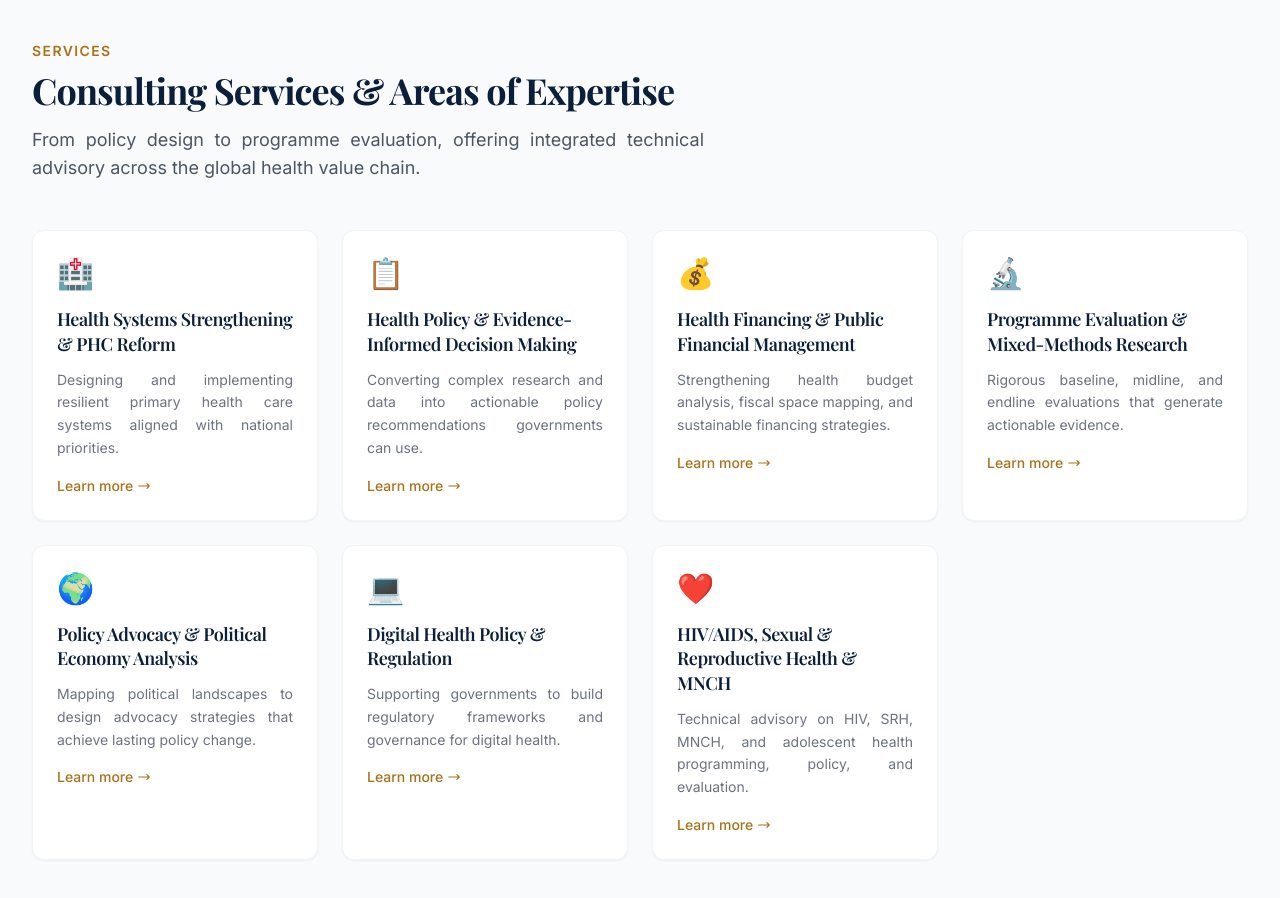
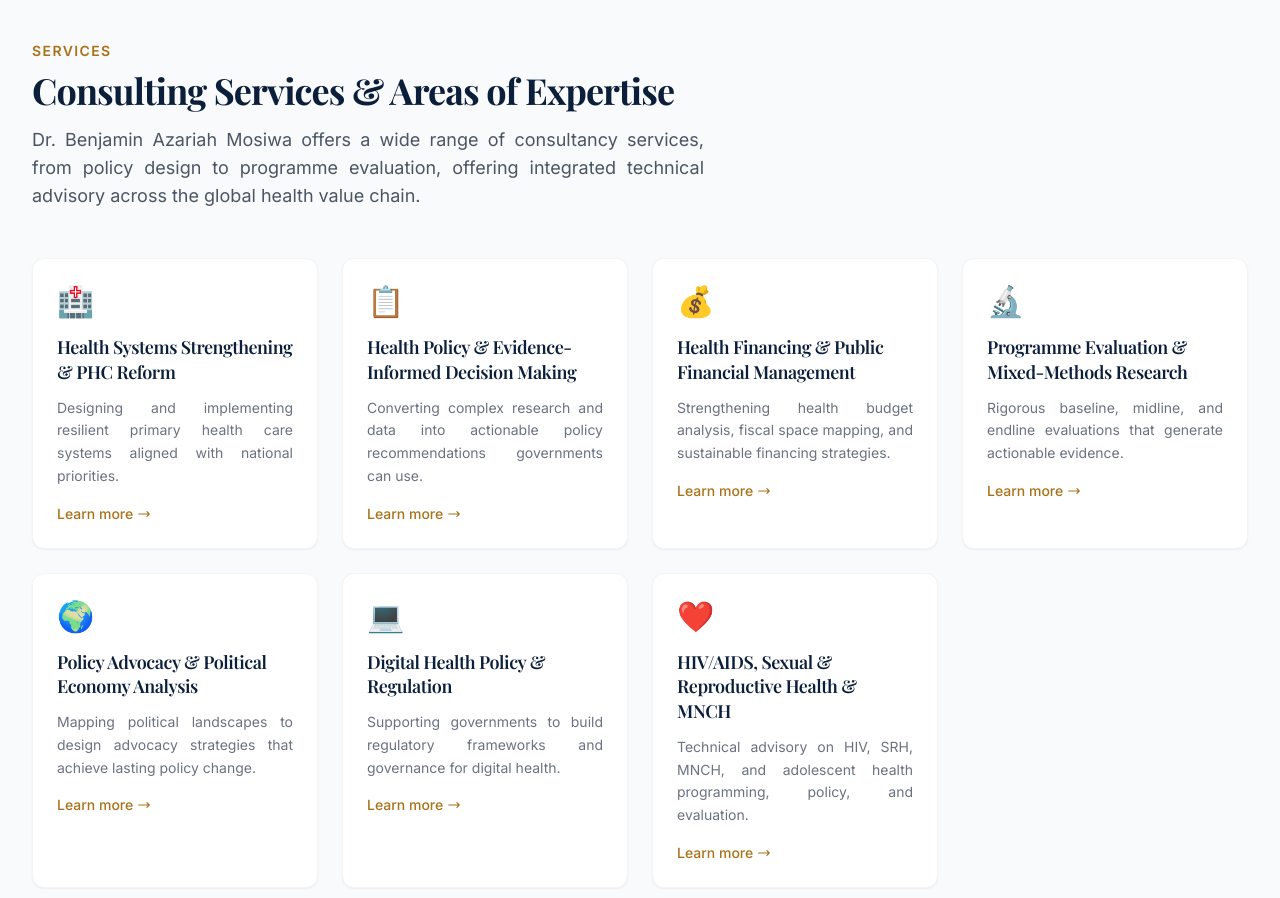
Before and after one commit to bmosiwa-hub/dr-mosiwa-website, a Next.js app: page / in a window 1280 px wide. Shown: the part 1860-2758 px from the top of the page. Built offline with nearby package versions, Linux system fonts and the light colour scheme; a web font is replaced by a local one.

Commit message:
Update services section subheading

```diff
--- a/src/app/page.tsx
+++ b/src/app/page.tsx
@@ -186,7 +186,7 @@ export default function HomePage() {
             <span className="text-gold-600 text-sm font-semibold uppercase tracking-widest">Services</span>
             <h2 className="section-heading mt-2">Consulting Services & Areas of Expertise</h2>
             <p className="section-subheading">
-              From policy design to programme evaluation, offering integrated technical advisory across the global health value chain.
+              Dr. Benjamin Azariah Mosiwa offers a wide range of consultancy services, from policy design to programme evaluation, offering integrated technical advisory across the global health value chain.
             </p>
           </div>
 
```
